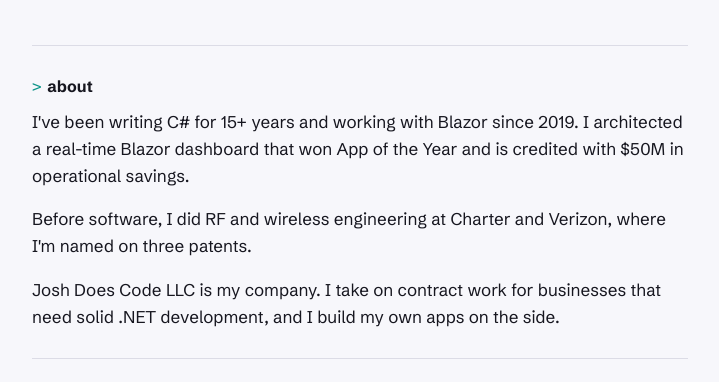
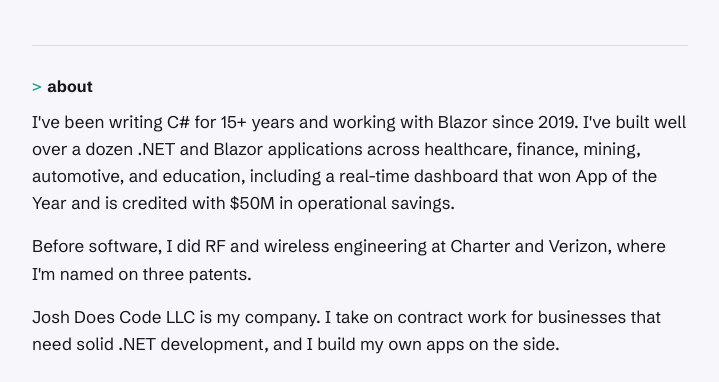
Before and after one commit to sanderj6/joshdoescode.com, a plain HTML site: page index.html in a window 1280 px wide. Shown: the part 351-733 px from the top of the page, without its empty margins (280-999 px from the left). Drawn offline with Linux system fonts and the light colour scheme.

Commit message:
Polish site copy

```diff
--- a/index.html
+++ b/index.html
@@ -21,7 +21,7 @@
 
   <section id="about">
     <h2><span class="prompt">></span>about</h2>
-    <p>I've been writing C# for 15+ years and working with Blazor since 2019. I architected a real-time Blazor dashboard that won App of the Year and is credited with $50M in operational savings.</p>
+    <p>I've been writing C# for 15+ years and working with Blazor since 2019. I've built well over a dozen .NET and Blazor applications across healthcare, finance, mining, automotive, and education, including a real-time dashboard that won App of the Year and is credited with $50M in operational savings.</p>
     <p>Before software, I did RF and wireless engineering at Charter and Verizon, where I'm named on three patents.</p>
     <p>Josh Does Code LLC is my company. I take on contract work for businesses that need solid .NET development, and I build my own apps on the side.</p>
   </section>
```
